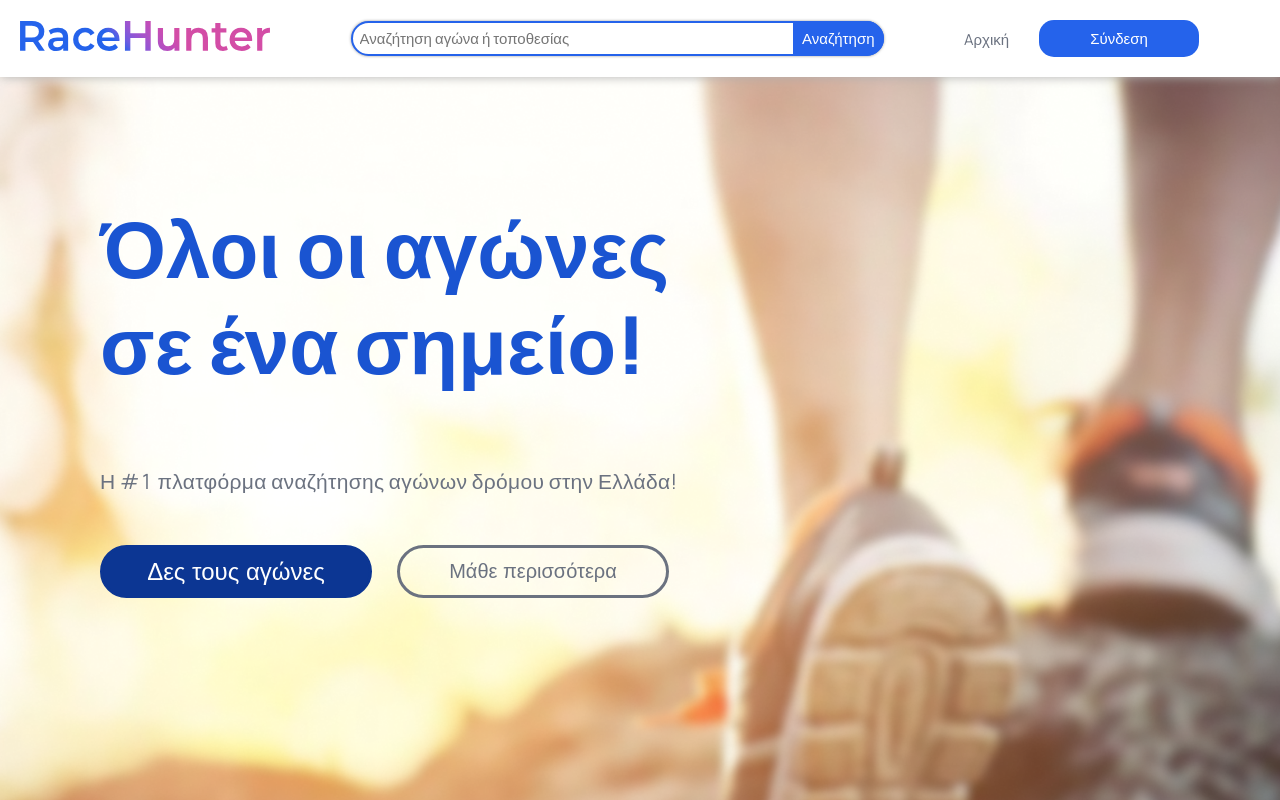
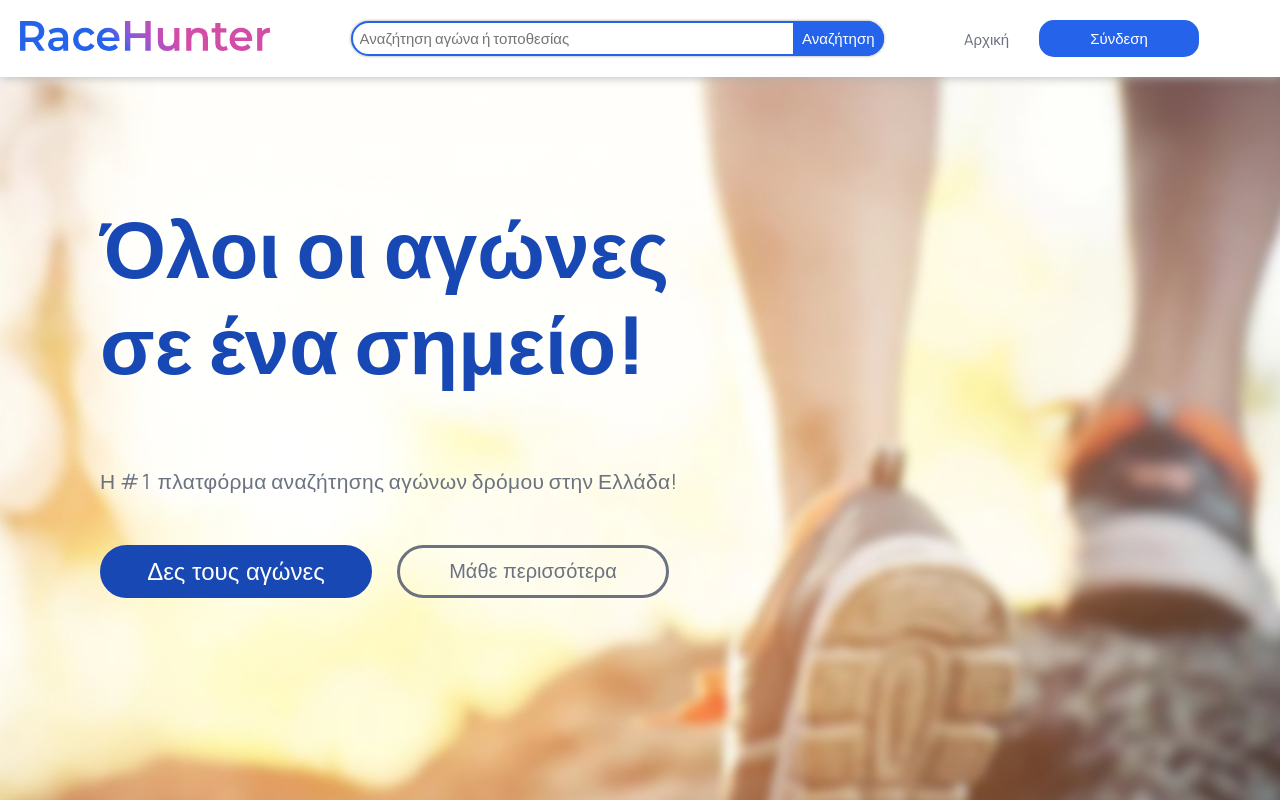
Before and after one commit to NikolasPpd/RaceHunter-Front-End, a React (Create React App) app: page / in a window 1280 px wide. In both pictures the pointer is over the button "Δες τους αγώνες". Shown: the top 800 px of the page. Built offline with nearby package versions, Linux system fonts and the light colour scheme.

Commit message:
darker-primary-color reset

```diff
--- a/src/assets/styles.css
+++ b/src/assets/styles.css
@@ -13,7 +13,7 @@
     --Normal-smallerHeaders-size: 15px;
 
     --primary-color: #2563EB;
-    --darker-primary-color: #1a54d1;
+    --darker-primary-color: #1748b4;
 
     --text-color-gray: #6B7280;
     --text-color-black: black;
@@ -121,8 +121,6 @@ select{
     top: 200px;
 }
 
-
-
 .title{
 
     width: 673px;
@@ -218,8 +216,8 @@ select{
 }
 
 .CTAbtn:hover {
-    background: #0c3693;
-    border: 3px solid #0c3693;
+    background: var(--darker-primary-color);
+    border: 3px solid var(--darker-primary-color);
     cursor: pointer;
 }
 
```
